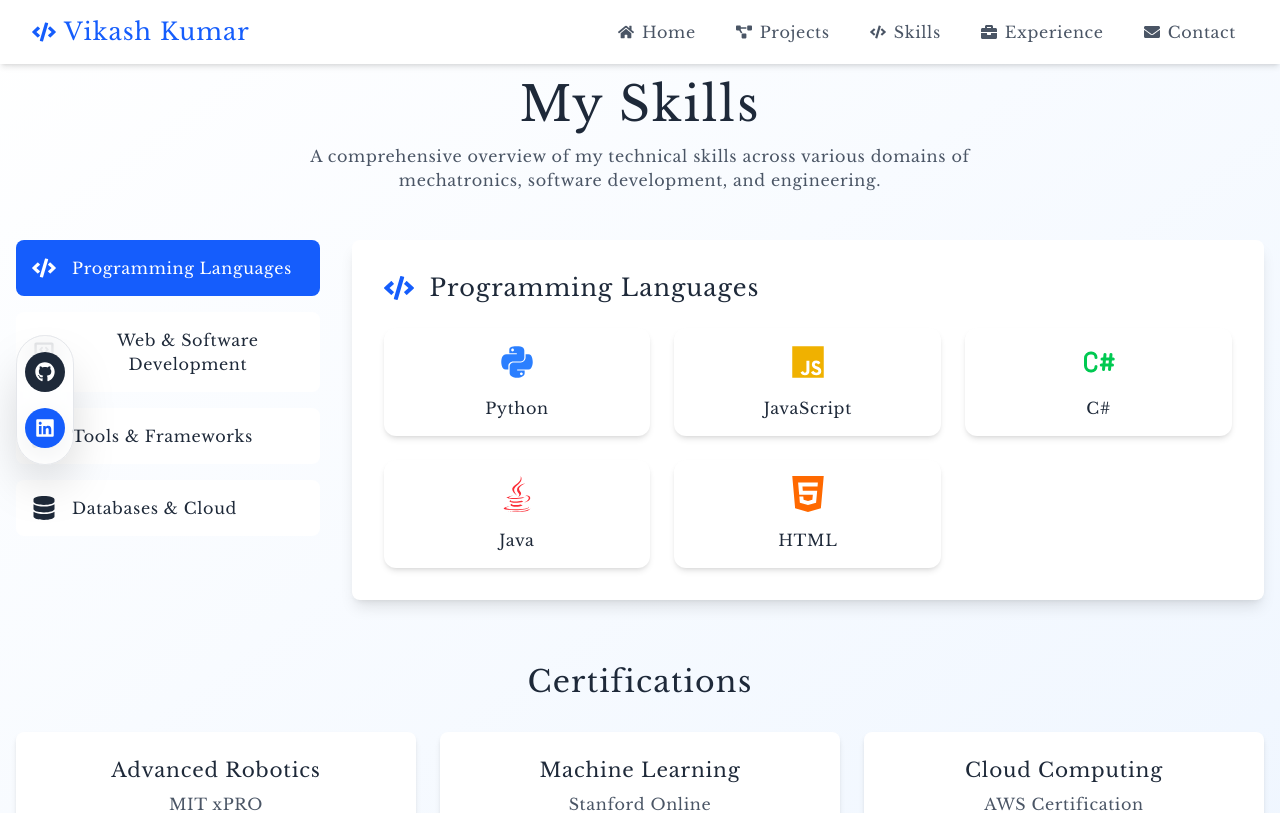
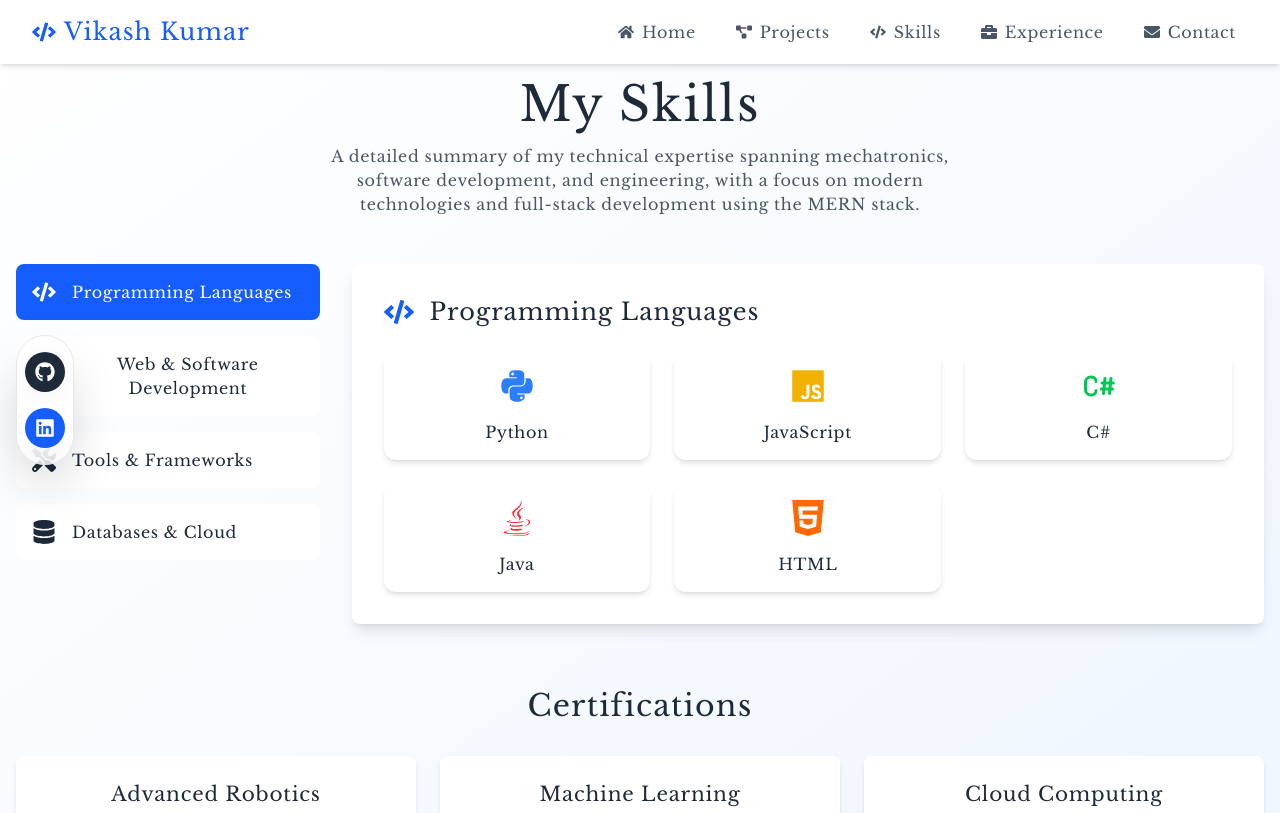
Before and after one commit to buildwithvikash/My-Portfolio, a React (Vite) app: page /skills in a window 1280 px wide. Shown: the top 813 px of the page. Built offline with nearby package versions, Linux system fonts and the light colour scheme.

Commit message:
updated skill description

```diff
--- a/src/pages/Skills.jsx
+++ b/src/pages/Skills.jsx
@@ -102,8 +102,9 @@ const Skills = () => {
           </h1>
 
           <p className="text-gray-600 max-w-2xl mx-auto">
-            A comprehensive overview of my technical skills across various
-            domains of mechatronics, software development, and engineering.
+            A detailed summary of my technical expertise spanning mechatronics,
+            software development, and engineering, with a focus on modern
+            technologies and full-stack development using the MERN stack.
           </p>
         </motion.div>
 
```
